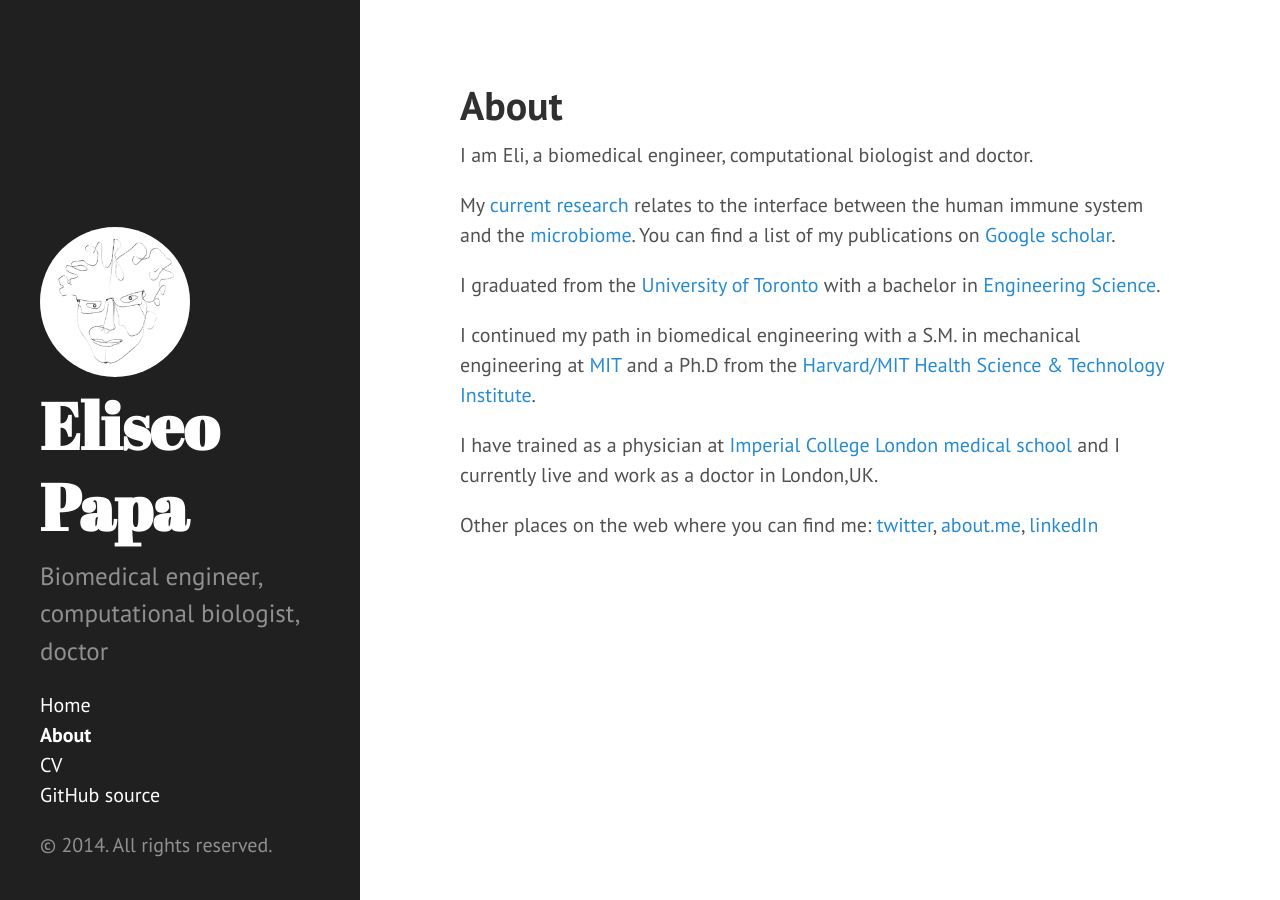
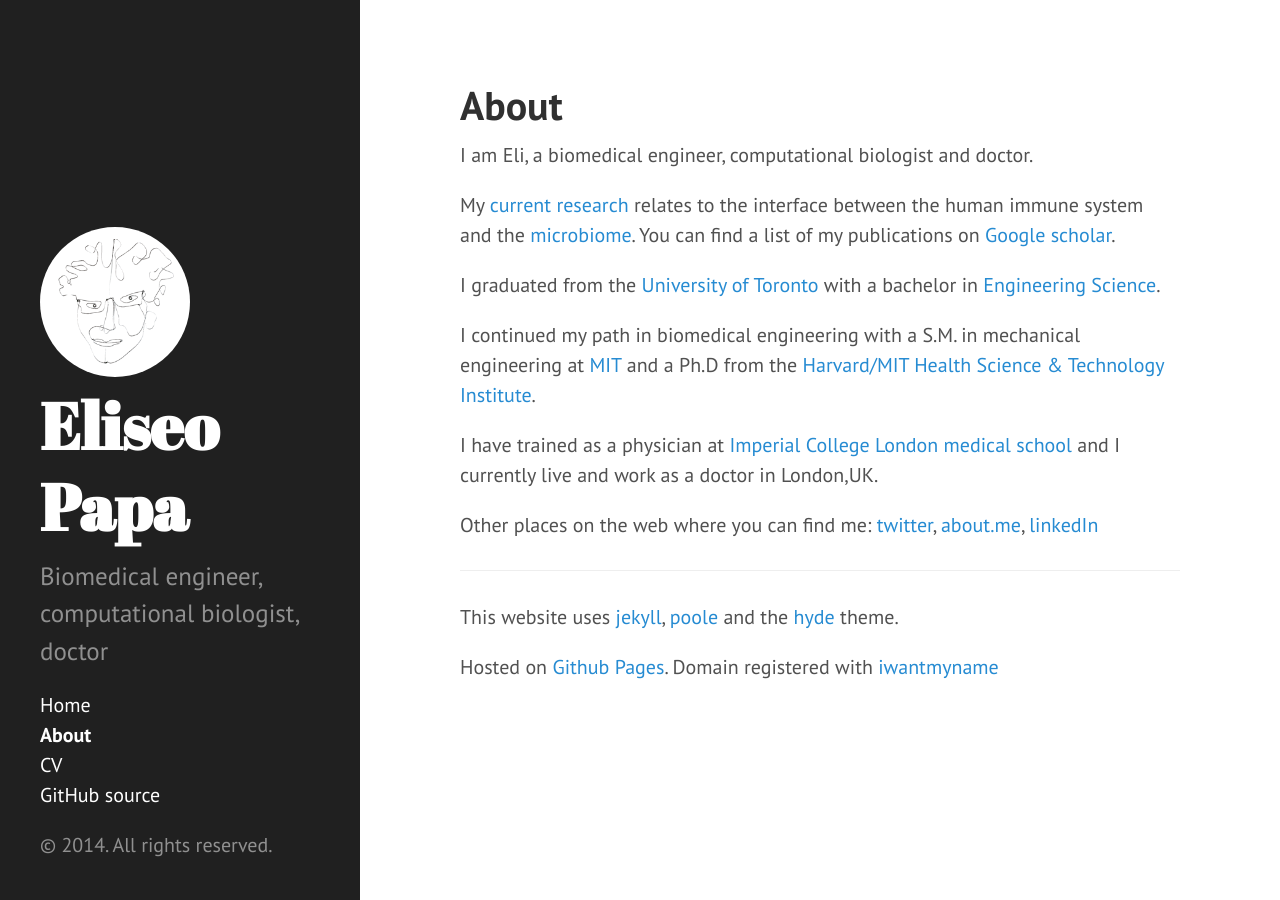
Before and after one commit to elipapa/elipapa.github.io, a Jekyll site: the page built from about.md, in a window 1280 px wide. Built offline with Jekyll 4.4.1, drawn with Linux system fonts in a browser that asks for light colours; Markdown is read by kramdown in place of the engine named in the settings.

Commit message:
info on hosting and domain registrar

```diff
--- a/about.md
+++ b/about.md
@@ -15,6 +15,12 @@ I have trained as a physician at [Imperial College London medical school][] and
 
 Other places on the web where you can find me: [twitter][], [about.me][], [linkedIn][]
 
+---
+
+This website uses [jekyll](http://jekyllrb.com/), [poole](http://getpoole.com/) and the [hyde](http://andhyde.com/) theme.
+
+Hosted on [Github Pages](https://pages.github.com/). Domain registered with [iwantmyname](https://iwantmyname.com/)
+
 
 [Mendeley]:       http://www.mendeley.com/profiles/eliseo-papa/
 [Google scholar]: http://scholar.google.co.uk/citations?user=LTOTl0YAAAAJ
```
Also changed, not shown: README.md.
